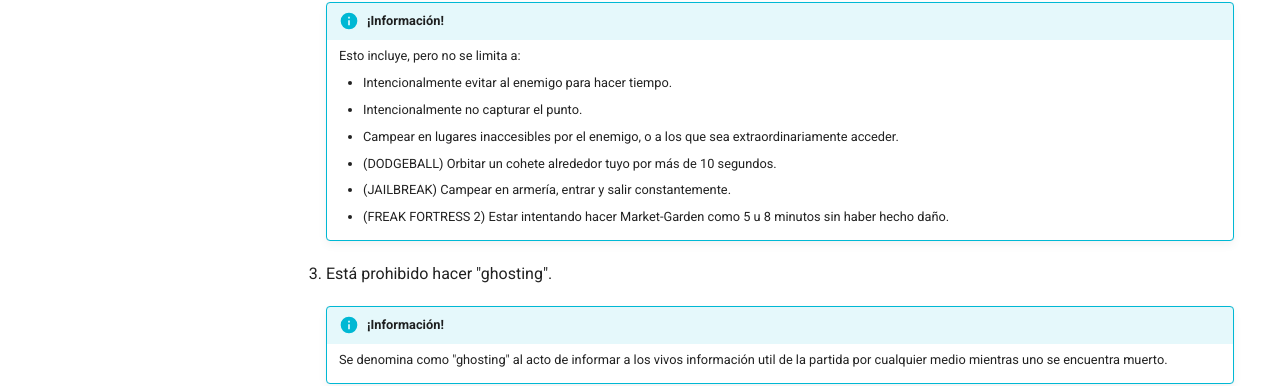
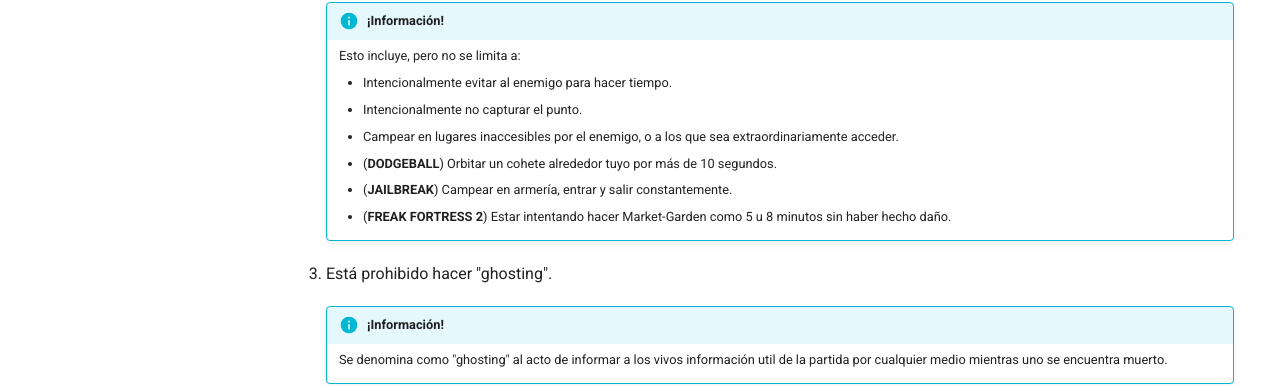
Before and after one commit to patagoniawarriors/docs, an MkDocs documentation site: the page built from docs/reglas/juegos.md, in a window 1280 px wide and 1192 px high. Shown: the part 423-809 px from the top of the window. Built offline with MkDocs 1.6.1 and Material for MkDocs 9.7.7, drawn with Linux system fonts in a browser that asks for light colours.

```diff
--- a/docs/reglas/juegos.md
+++ b/docs/reglas/juegos.md
@@ -17,9 +17,9 @@
         - Intencionalmente evitar al enemigo para hacer tiempo.
         - Intencionalmente no capturar el punto.
         - Campear en lugares inaccesibles por el enemigo, o a los que sea extraordinariamente acceder.
-        - (DODGEBALL) Orbitar un cohete alrededor tuyo por más de 10 segundos.
-        - (JAILBREAK) Campear en armería, entrar y salir constantemente.
-        - (FREAK FORTRESS 2) Estar intentando hacer Market-Garden como 5 u 8 minutos sin haber hecho daño.
+        - (**DODGEBALL**) Orbitar un cohete alrededor tuyo por más de 10 segundos.
+        - (**JAILBREAK**) Campear en armería, entrar y salir constantemente.
+        - (**FREAK FORTRESS 2**) Estar intentando hacer Market-Garden como 5 u 8 minutos sin haber hecho daño.
 
 3. Está prohibido hacer "ghosting".
 
```
